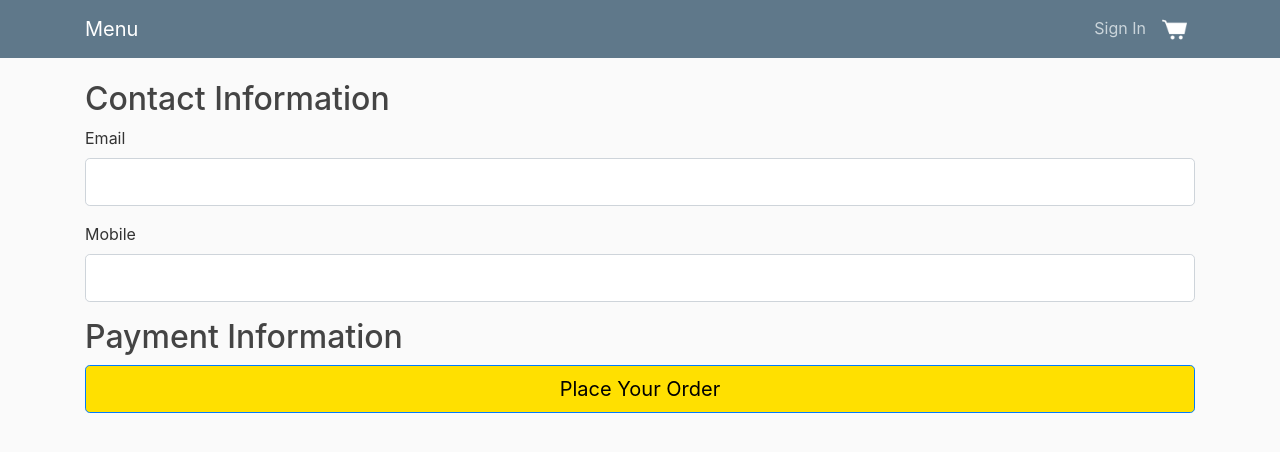
After one commit to monicasieklucki/Comp453, a Flask app: page /checkout in a window 1280 px wide. The commit adds this page. Shown: the top 452 px of the page. Run offline with Flask 2, Linux system fonts and the light colour scheme; parts of the project's set-up code (start-up, migrations or seed data) failed here and were passed over; some libraries are stand-ins or nearby versions.

Commit message:
working on payment page

```diff
--- a/flaskDemo/forms.py
+++ b/flaskDemo/forms.py
@@ -11,17 +11,6 @@ from wtforms.fields.html5 import DateField
 # ssns = Department.query.with_entities(Department.mgr_ssn).distinct()
 #  or could have used ssns = db.session.query(Department.mgr_ssn).distinct()
 # for that way, we would have imported db from flaskDemo, see above
-
-#myChoices2 = [(row[0],row[0]) for row in ssns]  # change
-#results=list()
-#for row in ssns:
-#    rowDict=row._asdict()
-#    results.append(rowDict)
-#myChoices = [(row['mgr_ssn'],row['mgr_ssn']) for row in results]
-#regex1='^((((19|20)(([02468][048])|([13579][26]))-02-29))|((20[0-9][0-9])|(19[0-9][0-9]))-((((0[1-9])'
-#regex2='|(1[0-2]))-((0[1-9])|(1\d)|(2[0-8])))|((((0[13578])|(1[02]))-31)|(((0[1,3-9])|(1[0-2]))-(29|30)))))$'
-#regex=regex1 + regex2
-
 
 
 class RegistrationForm(FlaskForm):
@@ -44,15 +33,22 @@ class RegistrationForm(FlaskForm):
         if user:
             raise ValidationError('That email is taken. Please choose a different one.')
 
-
 class LoginForm(FlaskForm):
-    email = StringField('Email',
-                        validators=[DataRequired(), Email()])
+    email = StringField('Email', validators=[DataRequired(), Email()])
     password = PasswordField('Password', validators=[DataRequired()])
     remember = BooleanField('Remember Me')
     submit = SubmitField('Login')
 
+class CheckoutForm(FlaskForm):
+    def only_digits(form, field):
+        if not field.data.isdecimal():
+            raise ValidationError('Mobile number cannot contain letters.')
 
+    email = StringField('Email', validators=[DataRequired(), Email()])
+    mobilePhone = StringField('Mobile' , validators=[DataRequired(), Length(10), only_digits])
+
+
+    submit = SubmitField('Place Your Order')
 
 
 #class UpdateAccountForm(FlaskForm):
--- a/flaskDemo/routes.py
+++ b/flaskDemo/routes.py
@@ -3,13 +3,10 @@ import secrets
 from PIL import Image
 from flask import render_template, url_for, flash, redirect, request, abort, Flask, session
 from flaskDemo import app, db, bcrypt
-from flaskDemo.forms import RegistrationForm, LoginForm #, UpdateAccountForm, PostForm, DeptForm,DeptUpdateForm
+from flaskDemo.forms import RegistrationForm, LoginForm, CheckoutForm #, UpdateAccountForm, PostForm, DeptForm,DeptUpdateForm
 from flaskDemo.models import User, Customer, CustomerOrder, Item, OrderLine, Payment
 from flask_login import login_user, current_user, logout_user, login_required
 from datetime import datetime
-
-
-
 
 
 @app.route("/")
@@ -133,8 +130,19 @@ def shoppingcart():
 #                           form=form, legend='Update Department')
 
 
-@app.route("/delete_item/<ItemID>/delete")
-def delete_item(ItemID):
+@app.route("/delete_item/<ID>/delete")
+def delete_item(ID):
+    session['cart_item'].pop(int(ID))
+
+    if len(session['cart_item']) == 0:
+        session.clear()
+    return render_template('shoppingcart.html')
+
+@app.route("/update_qty/<ID>/update/<qty>", methods=['POST'])
+def update_qty(ID, qty):
+    #session['cart_item'].pop(int(ID))
+    print(ID)
+    print(qty)
     return render_template('shoppingcart.html')
 
 @app.route("/empty_cart")
@@ -147,16 +155,18 @@ def empty_cart():
 def add_item_to_cart(ItemID):
     item = Item.query.get(ItemID)
 
+    print("Add to cart")
+
     #print(item.ItemID)
     #print(item.ItemName)
-
+    #print(item.Quantity)
 
     if 'cart_item' in session:
-        dict = {"ItemID": item.ItemID, "ItemName": item.ItemName, "ItemPrice": float(item.ItemPrice), "ItemImage": item.ItemImage, "Quantity": float(1), "TotalPrice": (float(1) * float(item.ItemPrice))}
+        dict = {"ItemID": int(item.ItemID), "ItemName": item.ItemName, "ItemPrice": float(item.ItemPrice), "ItemImage": item.ItemImage, "Quantity": int(1), "TotalPrice": (int(1) * float(item.ItemPrice))}
+        cart = session['cart_item']
         session["cart_item"].append(dict)
     else:
-        session['cart_item'] = [{"ItemID": item.ItemID, "ItemName": item.ItemName, "ItemPrice": float(item.ItemPrice), "ItemImage": item.ItemImage, "Quantity": float(1), "TotalPrice": (float(1) * float(item.ItemPrice))}]
-
+        session['cart_item'] = [{"ItemID": int(item.ItemID), "ItemName": item.ItemName, "ItemPrice": float(item.ItemPrice), "ItemImage": item.ItemImage, "Quantity": int(1), "TotalPrice": (int(1) * float(item.ItemPrice))}]
 
     #cart_item = CartItem(product=product)
     #db.session.add(cart_item)
@@ -166,60 +176,37 @@ def add_item_to_cart(ItemID):
     return render_template('shoppingcart.html')
 
 
+@app.route("/checkout", methods=['GET', 'POST'])
+def checkout():
+    form = CheckoutForm()
+    print(form)
+    print("I'm here!")
+    print(form.validate_on_submit())
 
-#@app.route("/dept/new", methods=['GET', 'POST'])
-#@login_required
-#def new_dept():
-#    form = DeptForm()
-#    if form.validate_on_submit():
-#        dept = Department(dname=form.dname.data, dnumber=form.dnumber.data,mgr_ssn=form.mgr_ssn.data,mgr_start=form.mgr_start.data)
-#        db.session.add(dept)
-#        db.session.commit()
-#        flash('You have added a new department!', 'success')
-#        return redirect(url_for('home'))
-#    return render_template('create_dept.html', title='New Department',
-#                           form=form, legend='New Department')
+    print(form.errors)
+    if form.validate_on_submit():
+        print("Validated")
+        #hashed_password = bcrypt.generate_password_hash(form.password.data).decode('utf-8')
+        #user = User(username=form.username.data, email=form.email.data, password=hashed_password)
+        #db.session.add(user)
+        #db.session.commit()
+        flash('Your order has been placed!', 'success')
+        session['cart_item'].clear()
+        return redirect(url_for('home'))
+    return render_template('checkout.html', form=form)
 
 
-#@app.route("/dept/<dnumber>")
-#@login_required
-#def dept(dnumber):
-#    dept = Department.query.get_or_404(dnumber)
-#    return render_template('dept.html', title=dept.dname, dept=dept, now=datetime.utcnow())
+#@app.route("/order")
+#def order():
+    #flask message
+    #payment confirmation
 
-
-#@app.route("/dept/<dnumber>/update", methods=['GET', 'POST'])
-#@login_required
-#def update_dept(dnumber):
-#    dept = Department.query.get_or_404(dnumber)
-#    currentDept = dept.dname
-
-#    form = DeptUpdateForm()
-#    if form.validate_on_submit():          # notice we are are not passing the dnumber from the form
-#        if currentDept !=form.dname.data:
-#            dept.dname=form.dname.data
-#        dept.mgr_ssn=form.mgr_ssn.data
-#        dept.mgr_start=form.mgr_start.data
-#        db.session.commit()
-#        flash('Your department has been updated!', 'success')
-#        return redirect(url_for('dept', dnumber=dnumber))
-#    elif request.method == 'GET':              # notice we are not passing the dnumber to the form
-
-#        form.dnumber.data = dept.dnumber
-#        form.dname.data = dept.dname
-#        form.mgr_ssn.data = dept.mgr_ssn
-#        form.mgr_start.data = dept.mgr_start
-#    return render_template('create_dept.html', title='Update Department',
-#                           form=form, legend='Update Department')
-
-
-
-
-#@app.route("/dept/<dnumber>/delete", methods=['POST'])
-#@login_required
-#def delete_dept(dnumber):
-#    dept = Department.query.get_or_404(dnumber)
-#    db.session.delete(dept)
-#    db.session.commit()
-#    flash('The department has been deleted!', 'success')
-#    return redirect(url_for('home'))
+#    form = CheckoutForm()
+#    if form.validate_on_submit():
+        #hashed_password = bcrypt.generate_password_hash(form.password.data).decode('utf-8')
+        #user = User(username=form.username.data, email=form.email.data, password=hashed_password)
+        #db.session.add(user)
+        #db.session.commit()
+#        flash('Your order has been placed!', 'success')
+#        return redirect(url_for('home.html'))
+#    home()
--- /dev/null
+++ b/flaskDemo/templates/checkout.html
@@ -0,0 +1,64 @@
+{% extends "layout.html" %}
+{% block content %}
+
+<!DOCTYPE html>
+<html>
+<head>
+</head>
+
+<form method="POST" action="">
+    {{ form.hidden_tag() }}
+    <div>
+        <section class="contact-info">
+            <h2 class="contact-info-heading">
+                <span>Contact Information</span>
+            </h2>
+            <div class="form-group">
+                {{ form.email.label(class="form-control-label") }}
+                {% if form.email.errors %}
+                    {{ form.email(class="form-control form-control-lg is-invalid") }}
+                    <div class="invalid-feedback">
+                        {% for error in form.email.errors %}
+                            <span>{{ error }}</span>
+                        {% endfor %}
+                    </div>
+                {% else %}
+                    {{ form.email(class="form-control form-control-lg") }}
+                {% endif %}
+            </div>
+            <div class="form-group">
+                {{ form.mobilePhone.label(class="form-control-label") }}
+                {% if form.mobilePhone.errors %}
+                    {{ form.mobilePhone(class="form-control form-control-lg is-invalid") }}
+                    <div class="invalid-feedback">
+                        {% for error in form.mobilePhone.errors %}
+                            <span>{{ error }}</span>
+                        {% endfor %}
+                    </div>
+                {% else %}
+                    {{ form.mobilePhone(class="form-control form-control-lg") }}
+                {% endif %}
+            </div>
+        </section>
+    </div>
+    <div>
+        <section class="payment-info">
+            <h2 class="payment-info-heading">
+                <span>Payment Information</span>
+            </h2>
+        </section>
+    </div>
+    <div class="form-group">
+        {{ form.submit(class="btn btn-lg btn-block btn-primary", style="background-color: #ffe000; color: #000000;") }}
+    </div>
+</form>
+
+
+<!--<div class="txt-heading">
+    class="btn btn-lg btn-block btn-primary", type="button", style="background-color: #ffe000; color: #000000;"
+    <a href="{{ url_for('home') }}" >Place Your Order</a>
+</div>-->
+
+
+
+{% endblock content %}
--- a/flaskDemo/templates/home.html
+++ b/flaskDemo/templates/home.html
@@ -1,5 +1,9 @@
 {% extends "layout.html" %}
 {% block content %}
+
+{% for message in get_flashed_messages() %}
+<h2>{{ message }}</h2>
+{% endfor %}
     {% for result in results %}
         <article class="media content-section" style="float: left; margin: 10px;">
           <div class="media-body">
@@ -9,5 +13,6 @@
             <a href="{{ url_for('add_item_to_cart', ItemID=result.ItemID) }}" type="button" class="btn btn-primary" style="float: right;">Add to Cart</a>
           </div>
         </article>
+
     {% endfor %}
 {% endblock content %}
```
Also changed, not shown: flaskDemo/templates/shoppingcart.html (+39 -7 lines), flaskDemo/static/images/lasagna.png (added), flaskDemo/static/images/pasta2.png (added), 1 other file.
